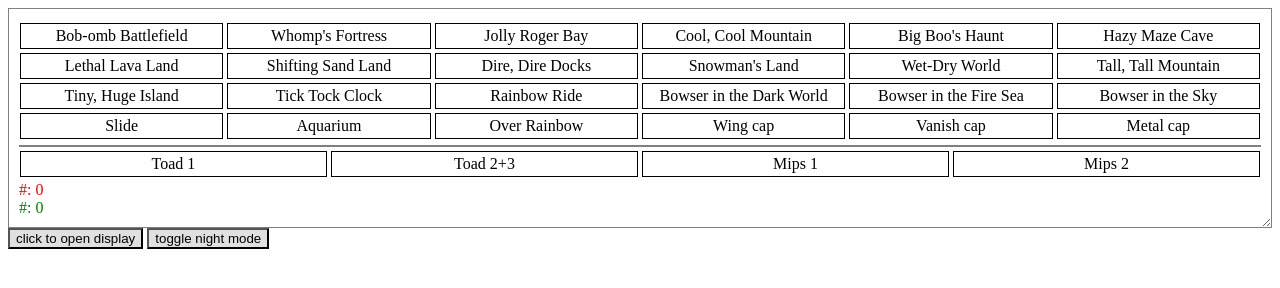
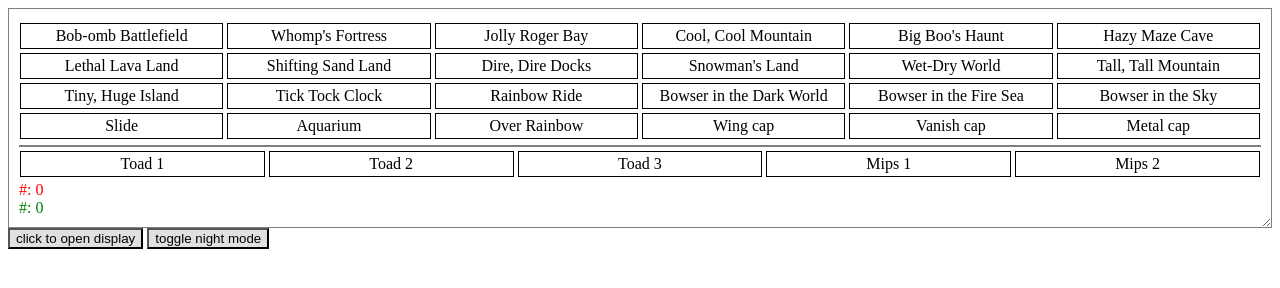
Before and after one commit to Demki/dex, a plain HTML site: page dex/sm64levelsDexNew.html in a window 1280 px wide. Drawn offline with Linux system fonts and the light colour scheme.

Commit message:
split toad 2+3

```diff
--- a/dex/sm64levelsDexNew.html
+++ b/dex/sm64levelsDexNew.html
@@ -52,7 +52,8 @@
       </div>
       <div id="others">
         <div>Toad 1</div>
-        <div>Toad 2+3</div>
+        <div>Toad 2</div>
+        <div>Toad 3</div>
         <div>Mips 1</div>
         <div>Mips 2</div>
       </div>
```
